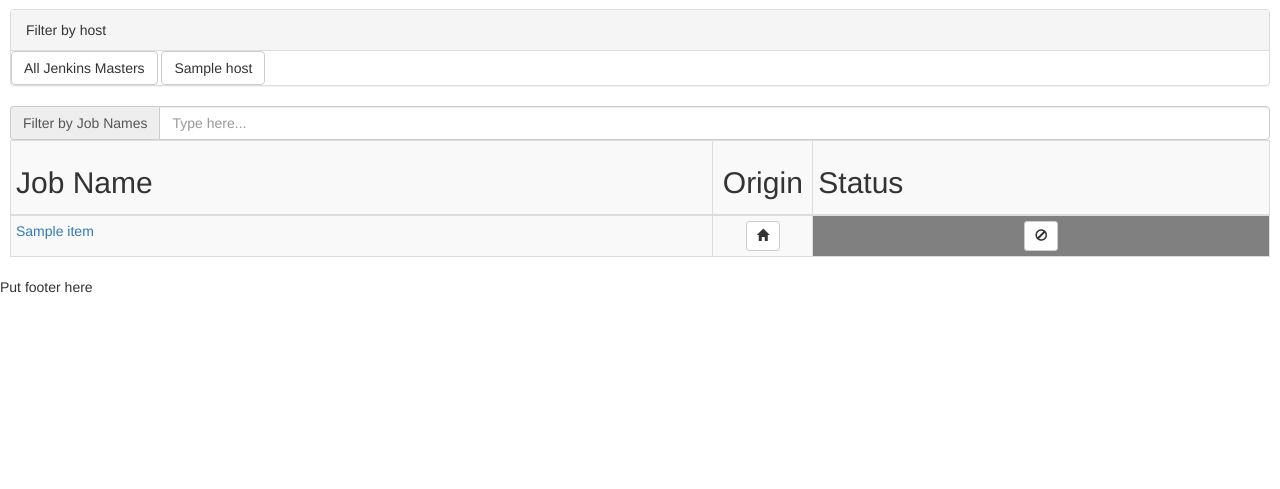
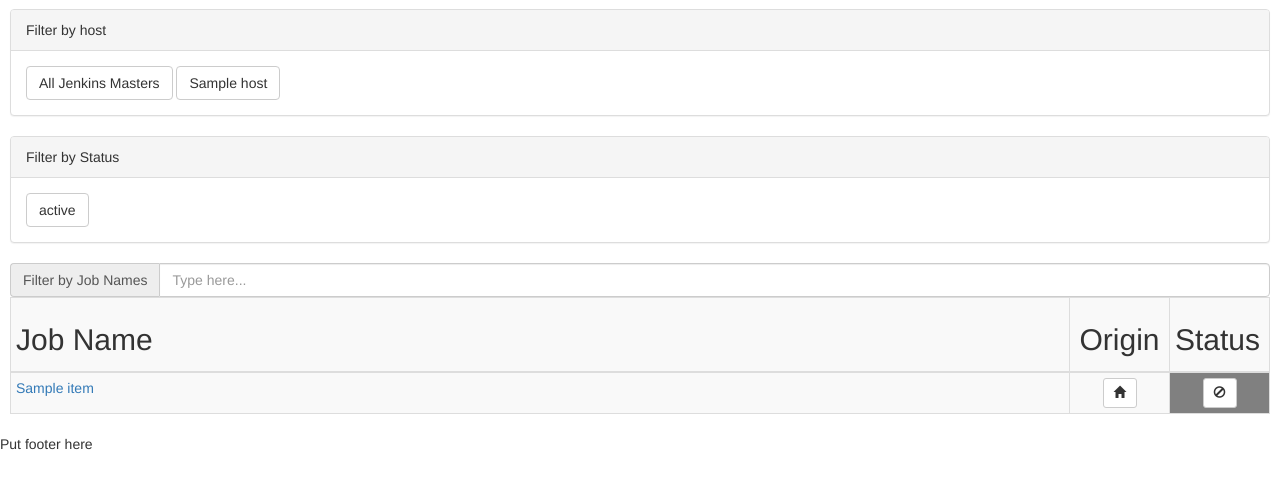
Before and after one commit to leebrandon/jinja1, a Flask app: template app/templates/jag.html in a window 1280 px wide. Shown: the part 51-540 px from the top of the page. Run offline with Flask 2, Linux system fonts and the light colour scheme; the template is opened without the code that fills it: most values are stand-ins (such as "Sample title", 1, 10 or a date in 2020); some libraries are stand-ins or nearby versions.

Commit message:
Add filter for build status, bug fixes

```diff
--- a/app/templates/jag.html
+++ b/app/templates/jag.html
@@ -27,12 +27,21 @@ $(document).ready(function () {
 
     <div class="panel panel-default">
       <div class="panel-heading">Filter by host</div>
-      <div class="pabel-body">
+      <div class="panel-body">
         <a class="btn {% if current_host == None %}btn-primary{% else %}btn-default{% endif %}" href="jag" role="button">All Jenkins Masters</a>
         {% for host in hosts %}
           <a class="btn btn-default {% if host == current_host %}btn-success{% else %}btn-default{% endif %}" href="?master={{ host }}" role="button">{{ host }}</a>
         {% endfor %}
       </div>
+    </div>
+
+    <div class="panel panel-default">
+      <div class="panel-heading">Filter by Status</div>
+        <div class="panel-body">
+          {% for status in statuses %}
+            <a class="btn btn-default" href="?status={{ status }}">{{ status }}</a>
+          {% endfor %}
+        </div>
     </div>
 
     <div class="input-group"> <span class="input-group-addon">Filter by Job Names</span>
@@ -57,27 +66,32 @@ $(document).ready(function () {
 
         {% if item.color == "blue" %}
             <td bgcolor="green" style="width:100px">
+              <a href="{{ item.url}}lastBuild/console">
               <button type="button" class="btn btn-default btn-sm center-block">
                 <span class="glyphicon glyphicon-thumbs-up" aria-hidden="true"></span>
               </button>
             </td>
-          {% elif item.color == "blue_anime" %}
-            <td bgcolor="blue">
+          {% elif item.color.endswith("_anime") %}
+            <td bgcolor="yellow" style="width:100px">
+              <a href="{{ item.url}}lastBuild/console">
               <button type="button" class="btn btn-default btn-sm center-block">
-                <span class="glyphicon glyphicon-sunglasses" aria-hidden="true"></span>
+                <span class="glyphicon glyphicon-play" aria-hidden="true"></span>
               </button>
             </td>
           {% elif item.color == "red" %}
-            <td bgcolor="red">
+            <td bgcolor="red" style="width:100px">
+              <a href="{{ item.url}}lastBuild/console">
               <button type="button" class="btn btn-default btn-sm center-block">
                 <span class="glyphicon glyphicon-thumbs-down" aria-hidden="true"></span>
               </button>
             </td>
           {% else %}
-            <td bgcolor="grey">
+            <td bgcolor="grey" style="width:100px">
+            <a href="{{ item.url}}lastBuild/console">
               <button type="button" class="btn btn-default btn-sm center-block">
                 <span class="glyphicon glyphicon-ban-circle" aria-hidden="true"></span>
               </button>
+            </a>
             </td>
         {% endif %}
       </tr>
```
Also changed, not shown: app/views.py (+11 -1 lines).
